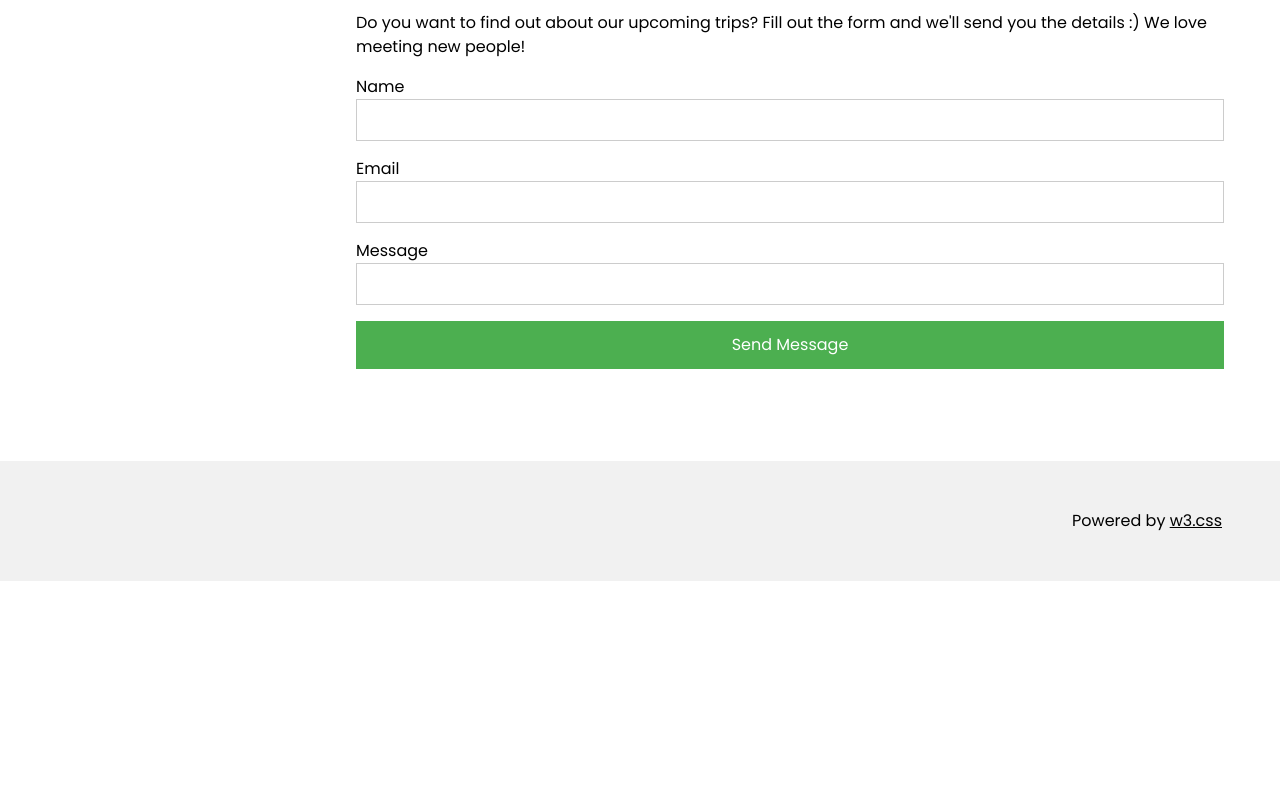
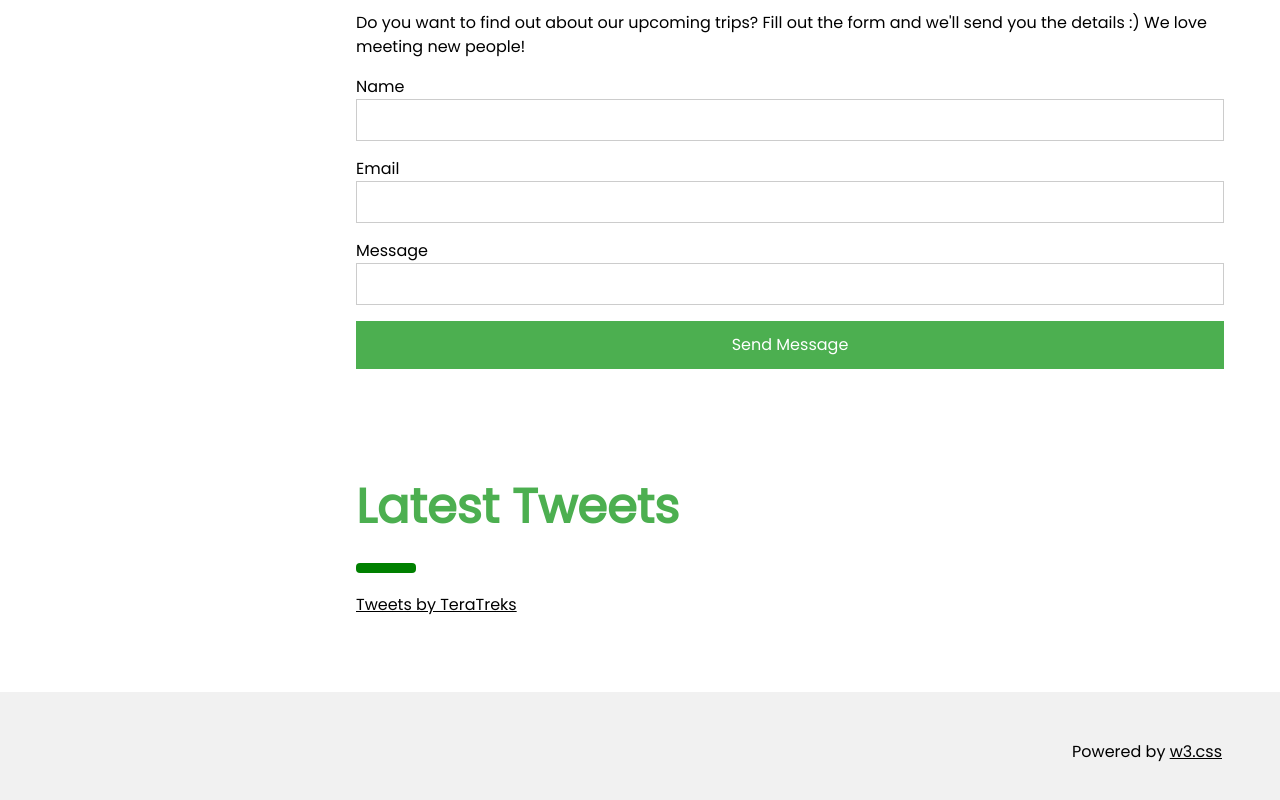
Before and after one commit to evanfinnigan/teratreks, a plain HTML site: page index.html in a window 1280 px wide. Shown: the part 2027-2827 px from the top of the page. Before the commit the page ends 2608 px from the top, so only its background shows below. Drawn offline with nearby package versions, Linux system fonts and the light colour scheme.

Commit message:
twitter embed

```diff
--- a/index.html
+++ b/index.html
@@ -127,6 +127,12 @@ body {font-size:16px;}
     </form>
   </div>
 
+  <div class="w3-container" id="about" style="margin-top:75px">
+    <h1 class="w3-xxxlarge w3-text-green"><b>Latest Tweets</b></h1>
+    <hr style="width:50px;border:5px solid green" class="w3-round">
+    <a class="twitter-timeline" data-width="600" data-height="800" data-dnt="true" href="https://twitter.com/TeraTreks?ref_src=twsrc%5Etfw">Tweets by TeraTreks</a> <script async src="https://platform.twitter.com/widgets.js" charset="utf-8"></script>
+  </div>
+
 <!-- End page content -->
 </div>
 
```
